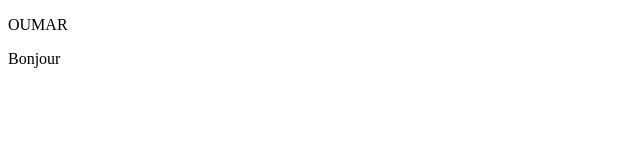
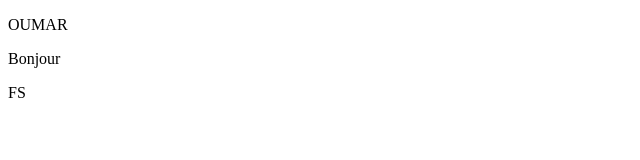
Before and after one commit to Ndao22/My_first_repository, a plain HTML site: page index.html in a window 1280 px wide. Shown: the full height of the page, 0-640 px from the left. Drawn offline with Linux system fonts and the light colour scheme.

Commit message:
ajouter un paragraphe

```diff
--- a/index.html
+++ b/index.html
@@ -9,6 +9,7 @@
 <body>
     <p>OUMAR</p>
     <p>Bonjour</p>
+    <p>FS</p>
 
 </body>
 </html>
```
